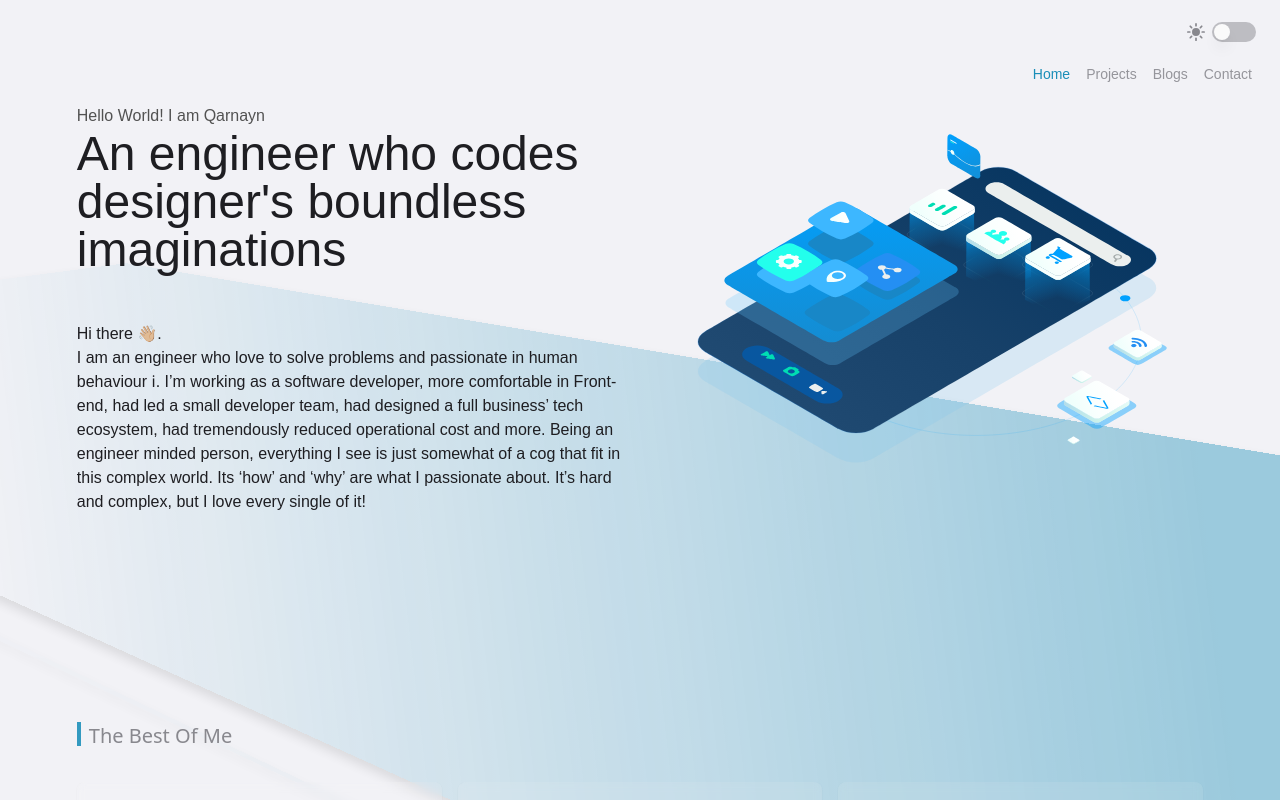
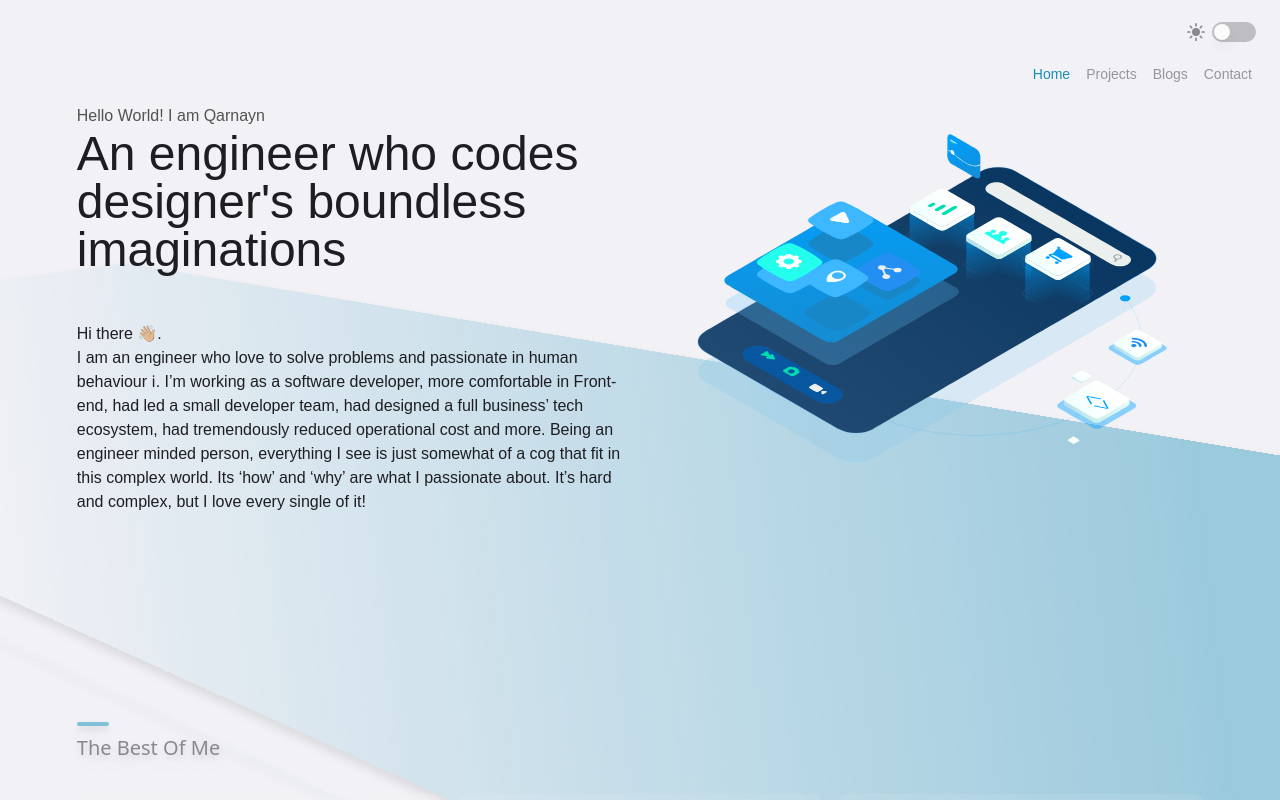
Before and after one commit to qarnayn-dev/qarnayn_portfolio, a Next.js app: page / in a window 1280 px wide. Shown: the top 800 px of the page. Built offline with nearby package versions, Linux system fonts and the light colour scheme.

Commit message:
UP - change section title ui

```diff
--- a/pages/index.tsx
+++ b/pages/index.tsx
@@ -67,12 +67,13 @@ const Intro = () => {
 
 const SectionTitle = (props:any) => {
   return (
-      <div className={`${props.className} style-subheading text-themed-gray-t9 font-sans flex -translate-x-0`}>
-        <span className='w-1 h-6 bg-primary-t2 float-left mr-2'></span>
+      <div className={`${props.className} style-subheading text-themed-gray-t9 font-sans flex -translate-x-0 flex-col drop-shadow-lg`}>
+        <span className='w-8 h-1 rounded-md mb-2 bg-primary-t5 float-left'></span>
         {props.children}
       </div>
     )
- }
+}
+
 
 const BestOfMe = () => {
   return (
```
